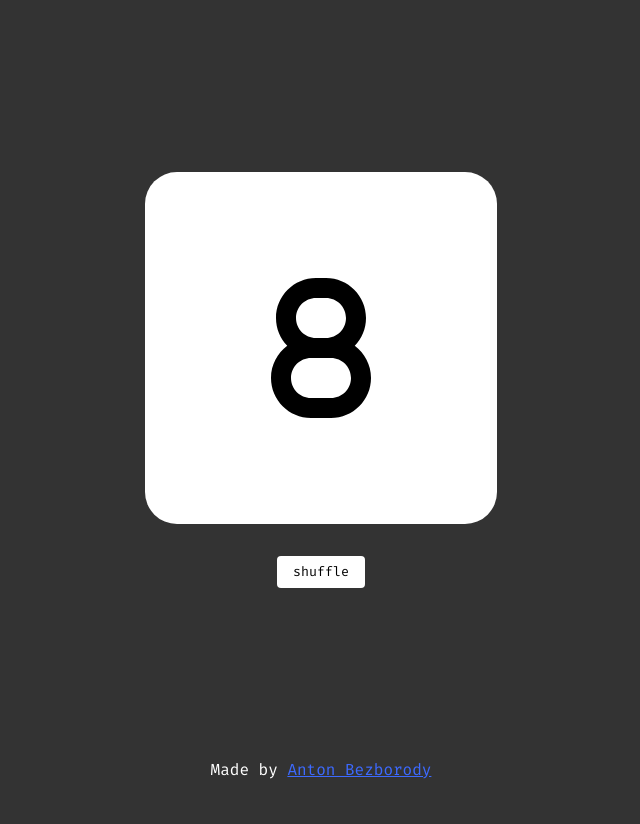
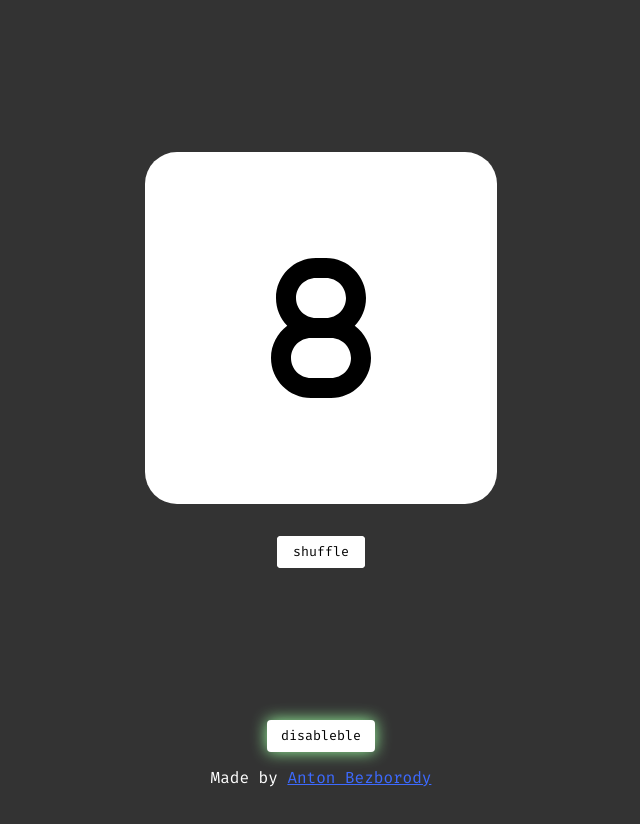
Before and after one commit to abezborody/docusketch-test, an Angular app: page / in a window 1280 px wide. Shown: the top 824 px of the page, without its empty margins (319-959 px from the left). Before the commit the page ends 800 px from the top, so only its background shows below. Built offline with nearby package versions, Linux system fonts and the light colour scheme.

Commit message:
Disableable button toggle

```diff
--- a/src/app/app.component.css
+++ b/src/app/app.component.css
@@ -1,5 +1,5 @@
 .container {
-  height: 95vh;
+  height: 90vh;
   display: flex;
   flex-direction: column;
   align-items: center;
@@ -39,7 +39,8 @@
   border-radius: 4px;
   cursor: pointer;
   transition: all 200ms cubic-bezier(0.34, 1.56, 0.64, 1);
-  width: 88px;
+  filter: drop-shadow(0px 0px 0rem white);
+  min-width: 88px;
 }
 
 .button:hover {
@@ -53,8 +54,17 @@
 }
 
 .footer {
-  height: 5vh;
-  margin-top: auto;
+  display: flex;
+  flex-direction: column;
+  align-items: center;
+  gap: 16px;
+  height: 10vh;
+  /* margin-top: auto; */
+  margin-bottom: 32px;
   color: white;
-  text-align: center;
+  /* text-align: center; */
 }
+
+.toggled {
+  filter: drop-shadow(0px 0px 0.5rem rgb(155, 255, 160));
+}
--- a/src/app/app.component.html
+++ b/src/app/app.component.html
@@ -18,5 +18,12 @@
   </button>
 </div>
 <footer class="footer">
-  Made by <a href="https://github.com/abezborody">Anton Bezborody</a>
+  <button
+    [ngClass]="buttonIsDisableable ? 'toggled' : ''"
+    class="button"
+    (click)="disableButton()"
+  >
+    disableble
+  </button>
+  <div>Made by <a href="https://github.com/abezborody">Anton Bezborody</a></div>
 </footer>
--- a/src/app/app.component.ts
+++ b/src/app/app.component.ts
@@ -11,17 +11,21 @@ console.log(fas);
 export class AppComponent {
   title = 'docusketch-test';
   index: number = Math.floor(Math.random() * Object.keys(fas).length);
+  buttonIsActive: boolean = true;
+  buttonIsDisableable: boolean = true;
   icon = Object.values(fas)[this.index];
-  buttonIsActive: boolean = true;
   loader = fas['faSpinner'];
+
   shuffle() {
-    // If we won't stack promises, we can just disable button and wait until timeout will change the icon.
-    // this.buttonIsActive = false;
+    if (this.buttonIsDisableable) this.buttonIsActive = false;
     setTimeout(() => {
       this.index = Math.floor(Math.random() * Object.keys(fas).length);
       this.icon = Object.values(fas)[this.index];
-      // After changing icon set button active back.
-      // this.buttonIsActive = true;
+      if (this.buttonIsDisableable) this.buttonIsActive = true;
     }, 3000);
   }
+
+  disableButton() {
+    this.buttonIsDisableable = !this.buttonIsDisableable;
+  }
 }
```
